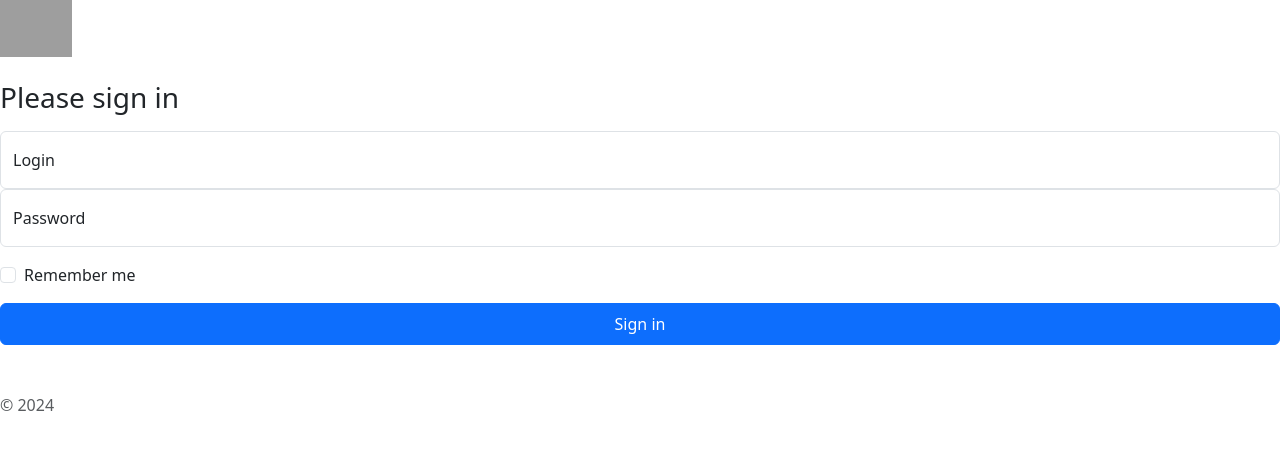
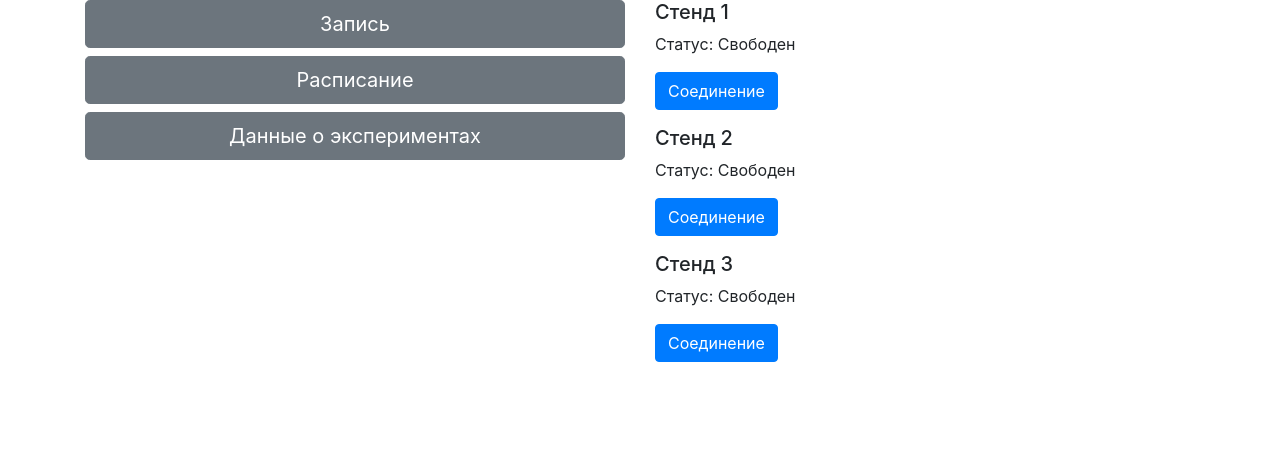
Before and after one commit to usernamealreadytaken123/pythonProject, a Django app: template taskmanager/main/templates/main/about.html in a window 1280 px wide. Shown: the top 450 px of the page. Run offline with Django 5.2, Linux system fonts and the light colour scheme; the template is opened without the code that fills it, so the values that code supplies are empty; parts of the project's set-up code (start-up, migrations or seed data) failed here and were passed over; some libraries are stand-ins or nearby versions; grey boxes are pictures that could not be loaded.

Commit message:
Merge branch 'Danill' of C:\Users\danil\OneDrive\Документы\GitHub\pythonProject with conflicts.

```diff
--- a/taskmanager/main/templates/main/about.html
+++ b/taskmanager/main/templates/main/about.html
@@ -1,8 +1,4 @@
-{% extends 'main/base.html' %}
-{% block title %}
-Страница
-{%endblock%}
-
+{% load static %}
 <html lang="ru">
 <head>
     <meta charset="UTF-8">
@@ -10,32 +6,42 @@
           content="width=device-width, user-scalable=no, initial-scale=1.0, maximum-scale=1.0, minimum-scale=1.0">
     <meta http-equiv="X-UA-Compatible" content="ie=edge">
     <title>О сайте</title>
-    <link rel="stylesheet" href="https://cdn.jsdelivr.net/npm/bootstrap@5.3.2/dist/css/bootstrap.min.css">
+    <link rel="stylesheet" href="https://stackpath.bootstrapcdn.com/bootstrap/4.5.2/css/bootstrap.min.css">
+    <link rel="stylesheet" href="{% static 'style/ZOV.css' %}" type="text/css">
 </head>
+
 <body>
-    <main class="form-signin w-100 m-auto">
-  <form>
-    <img class="mb-4" src="/docs/5.3/assets/brand/bootstrap-logo.svg" alt="" width="72" height="57">
-    <h1 class="h3 mb-3 fw-normal">Please sign in</h1>
-
-    <div class="form-floating">
-      <input type="email" class="form-control" id="floatingInput" placeholder="name@example.com">
-      <label for="floatingInput">Login</label>
+    <div class="container">
+        <div class="row">
+            <div class="col-md-6">
+                <main class="form-signin w-100 m-auto">
+<button class="btn btn-secondary w-100 py-2 mb-2 btn-lg" type="button" onclick="window.location.href='/list_reg';">
+    Запись
+</button>
+                    <button class="btn btn-secondary w-100 py-2 mb-2 btn-lg" type="button" onclick="window.location.href='/tasks_list';">
+    Расписание
+</button>
+                    <button class="btn btn-secondary w-100 py-2 mb-2 btn-lg" type="button">Данные о экспериментах</button>
+                </main>
+            </div>
+            <div class="col-md-6 d-flex flex-column">
+                <div class="stand-block mb-3">
+                    <h5>Стенд 1</h5>
+                    <p>Статус: Свободен</p>
+                    <button class="btn btn-primary" type="button">Соединение</button>
+                </div>
+                <div class="stand-block mb-3">
+                    <h5>Стенд 2</h5>
+                    <p>Статус: Свободен</p>
+                    <button class="btn btn-primary" type="button">Соединение</button>
+                </div>
+                <div class="stand-block mb-3">
+                    <h5>Стенд 3</h5>
+                    <p>Статус: Свободен</p>
+                    <button class="btn btn-primary" type="button">Соединение</button>
+                </div>
+            </div>
+        </div>
     </div>
-    <div class="form-floating">
-      <input type="password" class="form-control" id="floatingPassword" placeholder="Password">
-      <label for="floatingPassword">Password</label>
-    </div>
-
-    <div class="form-check text-start my-3">
-      <input class="form-check-input" type="checkbox" value="remember-me" id="flexCheckDefault">
-      <label class="form-check-label" for="flexCheckDefault">
-        Remember me
-      </label>
-    </div>
-    <button class="btn btn-primary w-100 py-2" type="submit">Sign in</button>
-    <p class="mt-5 mb-3 text-body-secondary">© 2024</p>
-  </form>
-</main>
 </body>
 </html>
--- a/taskmanager/main/templates/main/index.html
+++ b/taskmanager/main/templates/main/index.html
@@ -1,4 +1,5 @@
-<!doctype html>
+{% load static %}
+
 <html lang="ru">
 <head>
     <meta charset="UTF-8">
```
Also changed, not shown: taskmanager/main/templates/main/auth.html (+13 -7 lines), taskmanager/main/templates/main/list_reg.html (added, +16 -0 lines), taskmanager/db.sqlite3.
